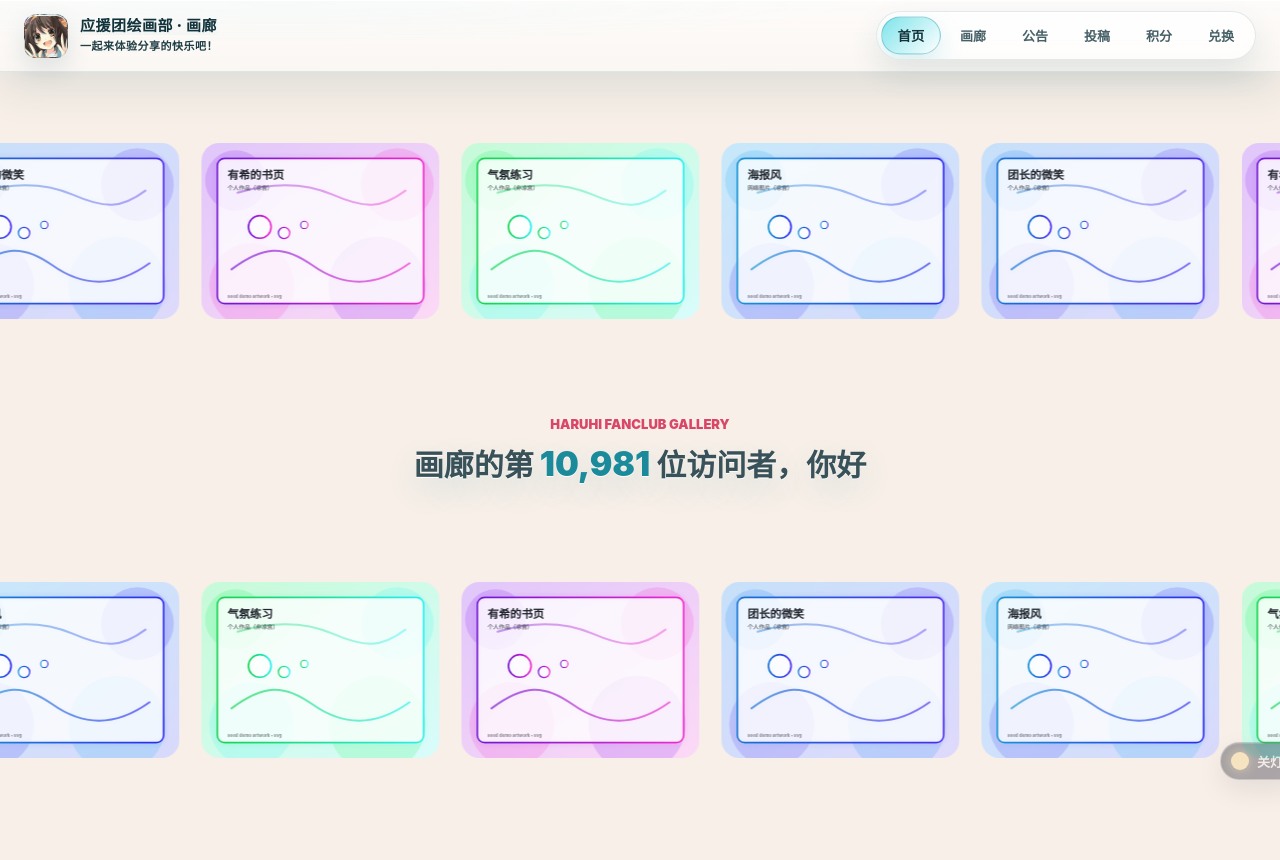
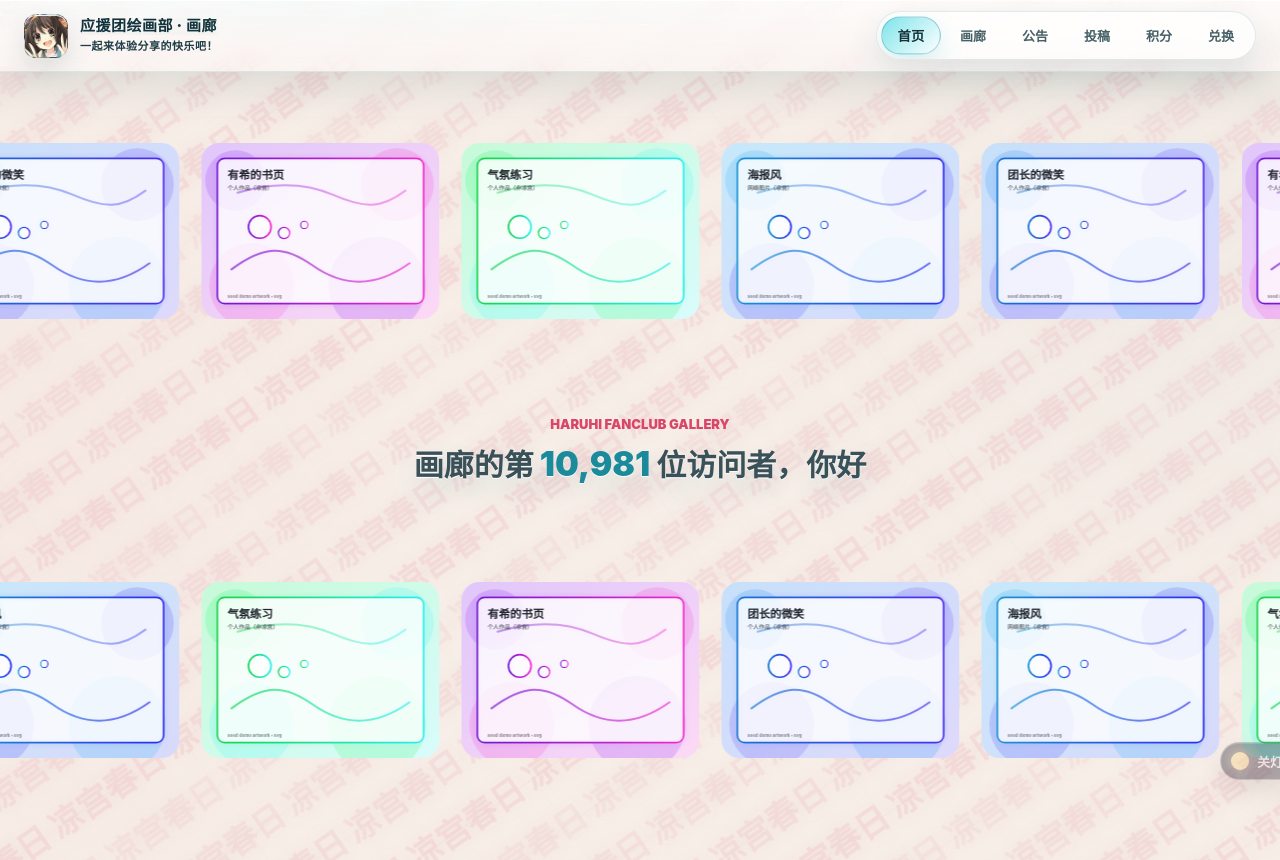
Before and after one commit to Haruhi-Labs/haruhifanclub-website, a Vue app in the folder apps/art/: page / in a window 1280 px wide. Shown: the top 860 px of the page. Built offline with nearby package versions, Linux system fonts and the light colour scheme.

Commit message:
feat(art): 添加主页凉宫文字漂浮背景

```diff
--- a/apps/art/src/views/HomeView.vue
+++ b/apps/art/src/views/HomeView.vue
@@ -1,5 +1,21 @@
 <template>
   <section class="container-card art-home">
+    <div class="haruhi-text-field" aria-hidden="true">
+      <div
+        v-for="row in haruhiTextRows"
+        :key="row.id"
+        class="haruhi-text-row"
+        :style="{
+          '--row-y': `${row.y}px`,
+          '--row-offset': `${row.offset}px`,
+          '--row-alpha': row.alpha,
+        }"
+      >
+        <span>{{ row.text }}</span>
+        <span>{{ row.text }}</span>
+      </div>
+    </div>
+
     <div class="home-lights-out-ui">
       <div class="home-light-gear-ui">
         <section
@@ -356,6 +372,17 @@ const LIGHT_GEAR_MAX_VELOCITY = 3.2
 const LIGHT_GEAR_THROW_BOOST = 1.35
 const LIGHT_GEAR_INERTIA_DECAY = 0.982
 const LIGHT_GEAR_STOP_VELOCITY = 0.0035
+const HARUHI_TEXT_ROW_COUNT = 31
+const HARUHI_TEXT_ROW_GAP = 58
+const HARUHI_TEXT_ROW_STAGGER = 104
+const HARUHI_TEXT_REPEAT = '凉宫春日 '.repeat(34)
+const haruhiTextRows = Array.from({ length: HARUHI_TEXT_ROW_COUNT }, (_, index) => ({
+  id: index,
+  y: (index - Math.floor(HARUHI_TEXT_ROW_COUNT / 2)) * HARUHI_TEXT_ROW_GAP,
+  offset: -((index % 8) * HARUHI_TEXT_ROW_STAGGER),
+  alpha: 0.18 + (index % 4) * 0.035,
+  text: HARUHI_TEXT_REPEAT,
+}))
 
 function makeVisitorNumber() {
   const fallback = 5200 + seedArtworks.length * 31 + seedCreators.length * 17
@@ -1124,9 +1151,118 @@ const stageStyle = {
   pointer-events: none;
 }
 
+.art-home .haruhi-text-field {
+  --haruhi-text-duration: 82s;
+  position: fixed;
+  inset: -46vmax;
+  z-index: 1;
+  overflow: hidden;
+  pointer-events: none;
+  opacity: 0.34;
+  mix-blend-mode: multiply;
+  transform: rotate(-35deg) translateZ(0);
+  transform-origin: center;
+  filter: drop-shadow(0 0 18px rgba(255, 83, 124, 0.08));
+  mask-image: linear-gradient(90deg, transparent 0%, black 13%, black 86%, transparent 100%);
+}
+
+.art-home .haruhi-text-field::before,
+.art-home .haruhi-text-field::after {
+  content: "";
+  position: absolute;
+  inset: 0;
+  pointer-events: none;
+}
+
+.art-home .haruhi-text-field::before {
+  background:
+    repeating-linear-gradient(
+      0deg,
+      transparent 0 56px,
+      rgba(217, 70, 103, 0.13) 56px 57px,
+      transparent 57px 114px
+    ),
+    repeating-linear-gradient(
+      90deg,
+      transparent 0 132px,
+      rgba(27, 139, 155, 0.1) 132px 133px,
+      transparent 133px 264px
+    );
+  opacity: 0.5;
+}
+
+.art-home .haruhi-text-field::after {
+  background:
+    radial-gradient(circle at 24% 35%, rgba(217, 70, 103, 0.14), transparent 22%),
+    radial-gradient(circle at 72% 62%, rgba(27, 139, 155, 0.12), transparent 24%);
+  opacity: 0.55;
+}
+
+.art-home .haruhi-text-row {
+  position: absolute;
+  top: calc(50% + var(--row-y));
+  left: -12%;
+  z-index: 1;
+  display: flex;
+  align-items: center;
+  width: max-content;
+  color: rgba(217, 70, 103, var(--row-alpha));
+  font-size: clamp(22px, 2.6vw, 42px);
+  font-weight: 950;
+  line-height: 1;
+  letter-spacing: 0;
+  white-space: nowrap;
+  text-shadow:
+    0 0 18px rgba(217, 70, 103, 0.18),
+    0 0 34px rgba(27, 139, 155, 0.08);
+  transform: translate3d(var(--row-offset), 0, 0);
+  animation: haruhiTextDrift var(--haruhi-text-duration) linear infinite;
+  will-change: transform;
+}
+
+.art-home .haruhi-text-row::before {
+  content: "";
+  position: absolute;
+  left: 0;
+  right: 0;
+  top: 50%;
+  height: 1px;
+  background: linear-gradient(90deg, transparent, rgba(217, 70, 103, 0.16), rgba(27, 139, 155, 0.12), transparent);
+  transform: translateY(-50%);
+  pointer-events: none;
+}
+
+.art-home .haruhi-text-row span {
+  position: relative;
+  z-index: 1;
+  display: inline-block;
+  padding-right: 1.4em;
+}
+
+.art-home .home-lights-out-ui,
+.art-home .home-lights-on-ui {
+  position: relative;
+  z-index: 2;
+}
+
 :global(html.art-lights-out) .art-home::before,
 :global(html.art-lights-out) .art-home::after {
   display: block;
+}
+
+:global(html.art-home-route.art-lights-out .art-home .haruhi-text-field) {
+  opacity: 0.44;
+  mix-blend-mode: screen;
+  filter:
+    drop-shadow(0 0 20px rgba(255, 83, 124, 0.12))
+    drop-shadow(0 0 32px rgba(141, 240, 255, 0.08));
+}
+
+:global(html.art-home-route.art-lights-out .art-home .haruhi-text-row) {
+  color: rgba(248, 252, 255, var(--row-alpha));
+  text-shadow:
+    0 0 14px rgba(141, 240, 255, 0.2),
+    0 0 34px rgba(255, 83, 124, 0.12);
 }
 
 .art-home .legacy-lights-out-ui {
@@ -3038,13 +3174,24 @@ const stageStyle = {
   }
 }
 
+@keyframes haruhiTextDrift {
+  from {
+    transform: translate3d(var(--row-offset), 0, 0);
+  }
+
+  to {
+    transform: translate3d(calc(var(--row-offset) - 50%), 0, 0);
+  }
+}
+
 @media (prefers-reduced-motion: reduce) {
   .art-home .star-dust,
   .art-home .star-layer,
   .art-home .nebula,
   .art-home .galaxy-halo,
   .art-home .orbit,
-  .art-home .scan-sweep {
+  .art-home .scan-sweep,
+  .art-home .haruhi-text-row {
     animation: none !important;
   }
 
@@ -3219,6 +3366,15 @@ const stageStyle = {
     width: min(92%, 520px);
   }
 
+  .art-home .haruhi-text-field {
+    inset: -64vmax;
+    opacity: 0.24;
+  }
+
+  .art-home .haruhi-text-row {
+    font-size: clamp(20px, 6vw, 30px);
+  }
+
   .art-home::before {
     inset: -42px -28px -34px;
   }
```
